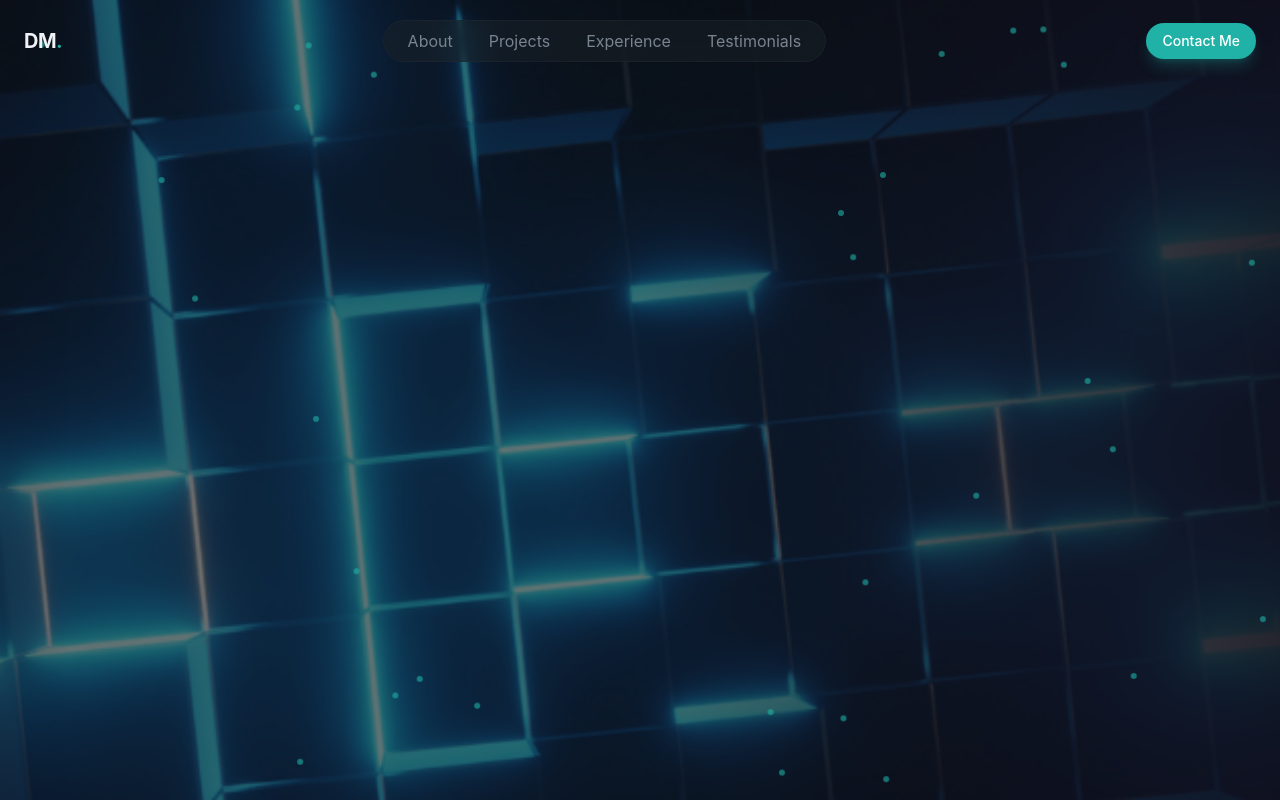
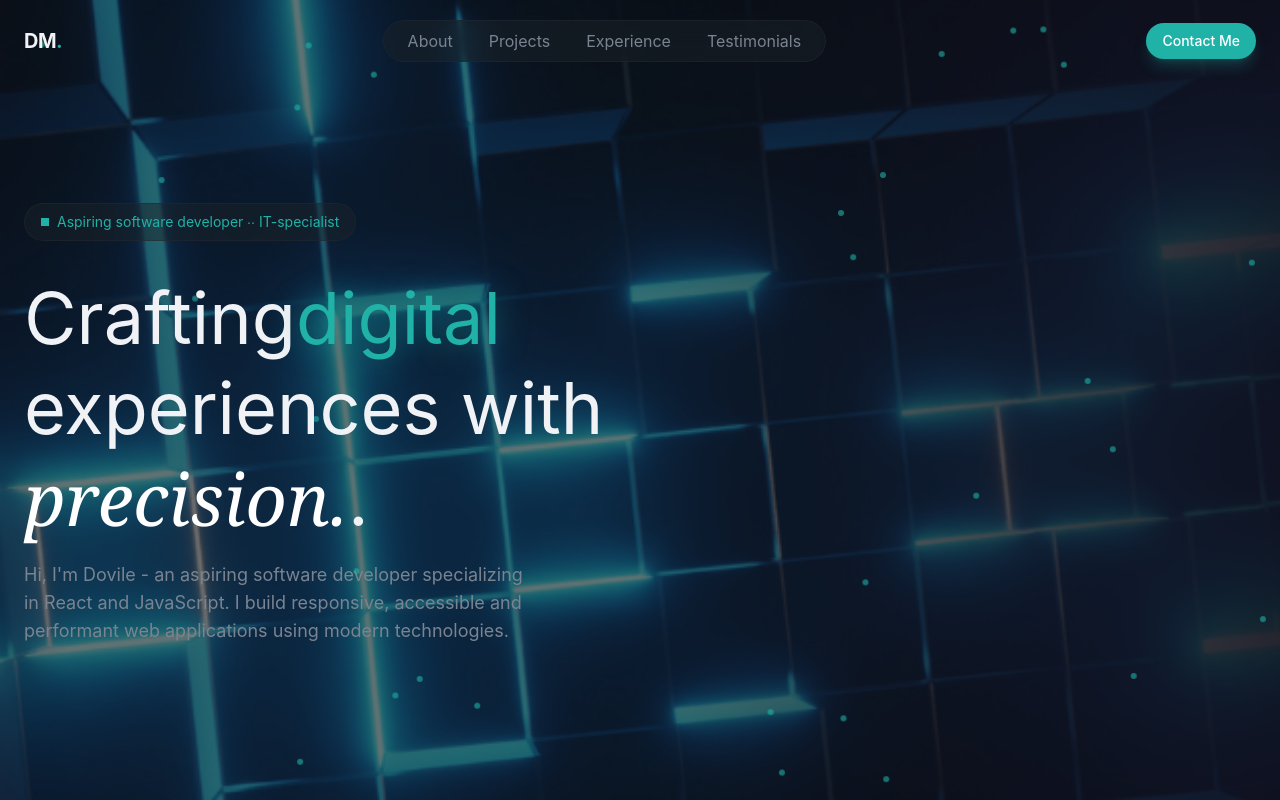
Before and after one commit to dovile-mart/devportfolio, a React (Vite) app: page / in a window 1280 px wide. Built offline with nearby package versions, Linux system fonts and the light colour scheme.

Commit message:
Add some content

```diff
--- a/src/sections/Hero.jsx
+++ b/src/sections/Hero.jsx
@@ -27,6 +27,43 @@ export const Hero = () => {
               />
             ))}
           </div>
+
+          {/**Content */}
+          <div className="container mx-auto px-6 pt-32 pb-20 relative z-10">
+              <div className="grid lg:grid-cols-2 gap-12 items-center">
+                  {/** Left Column - Text Content */}
+                  <div className="space-y-8">
+                      <div className="animate-fade-in">
+                          <span className="inline-flex items-center gap-2 px-4 py-2 rounded-full glass text-sm text-primary">
+                              <span className="w-2 h-2 bg-primary rounded-fullanimate-pulse" />
+                              Aspiring software developer ∙∙ IT-specialist
+                          </span>
+                      </div>
+
+                      {/** Headline */}
+                      <div className="space-y-4">
+                          <h1 className="text-5xl md:text-6xl lg:text-7xl font-hold leading-tight animate-fade-in">
+                              Crafting
+                              <span className="text-primary glow-text">
+                                  digital
+                              </span>
+                              <br />
+                              experiences with
+                              <br />
+                              <span className="font-serif italic font-normal text-white">
+                                  precision.
+                              </span>.
+                          </h1>
+                          <p className="text-lg text-muted-foreground max-w-lg animate-fade-in">
+                              Hi, I'm Dovile - an aspiring software developer specializing in
+                              React and JavaScript. I build responsive, accessible and
+                              performant web applications using modern technologies.
+                          </p>
+                      </div>
+                  </div>
+                  {/** Right Column - Profile Image */}
+              </div>
+          </div>
     </section>
   );
 };
```
